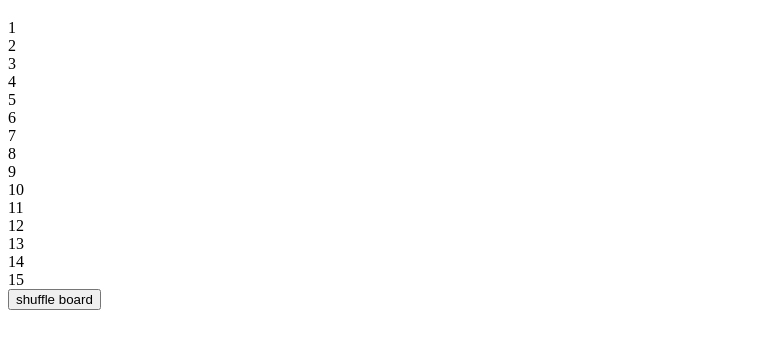
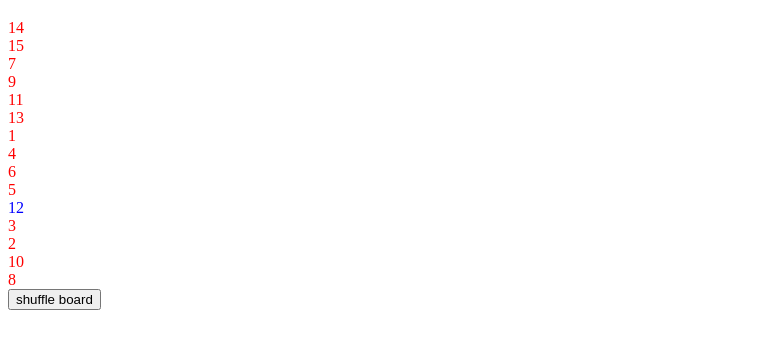
Before and after one commit to mlizchap/15-puzzle, a website built with webpack: page index.html in a window 1280 px wide. Shown: the part 61-410 px from the top of the page, without its empty margins (0-759 px from the left). Built offline with nearby package versions, Linux system fonts and the light colour scheme.

Commit message:
if the block is in the correct spot, the color of the block number changes color

```diff
--- a/src/index.css
+++ b/src/index.css
@@ -28,3 +28,11 @@ h1 {
   /* background-color: #e1ffce; */
   padding: 10px;
 }
+
+.correctPlace {
+  color: yellowgreen;
+}
+
+.inCorrectPlace {
+  color: orange;
+}
--- a/src/index.js
+++ b/src/index.js
@@ -2,15 +2,19 @@ document.addEventListener("DOMContentLoaded", function(event) {
     class Board {
       constructor() {
         this.selectedBlock = null;
-        this.blockArray = [0, 1, 2, 3, 4, 5, 6, 7, 8, 9, 10, 11, 12, 13, 14, 15]
+        this.blockArray = [0, 1, 2, 3, 4, 5, 6, 7, 8, 9, 10, 11, 12, 13, 14, 15];
         this.touched = false;
-
       }
 
+      _createBlock(val, index) {
+        console.log(val, index)
+        const blockDiv= document.createElement("div")
 
-
-      _createBlock(val) {
-        const blockDiv= document.createElement("div")
+        if (val === index + 1) {
+          blockDiv.style.color = "blue"
+        } else {
+          blockDiv.style.color = "red"
+        }
 
         if (val === 0) {
           blockDiv.className = "emptyBlock";
@@ -33,20 +37,19 @@ document.addEventListener("DOMContentLoaded", function(event) {
       renderBoard(restartGame = false) {
         this._clearBoard()
 
-        if (restartGame) {
+        if (restartGame || !this.touched) {
           this.shuffleArray()
         }
-        // if (!this.touched) {
-        //   this.shuffleArray
-        // } else {
-        //   this._clearBoard();
-        // }
-        this.blockArray.forEach(blockItem => {
-          const block = this._createBlock(blockItem)
+
+        this.blockArray.forEach((blockItem, index) => {
+          const block = this._createBlock(blockItem, index)
           document.getElementById("board").append(block);
         })
+
         this.touched = true;
       }
+
+
 
       selectBlock(blockDiv) {
         this.selectedBlock = blockDiv;
```
